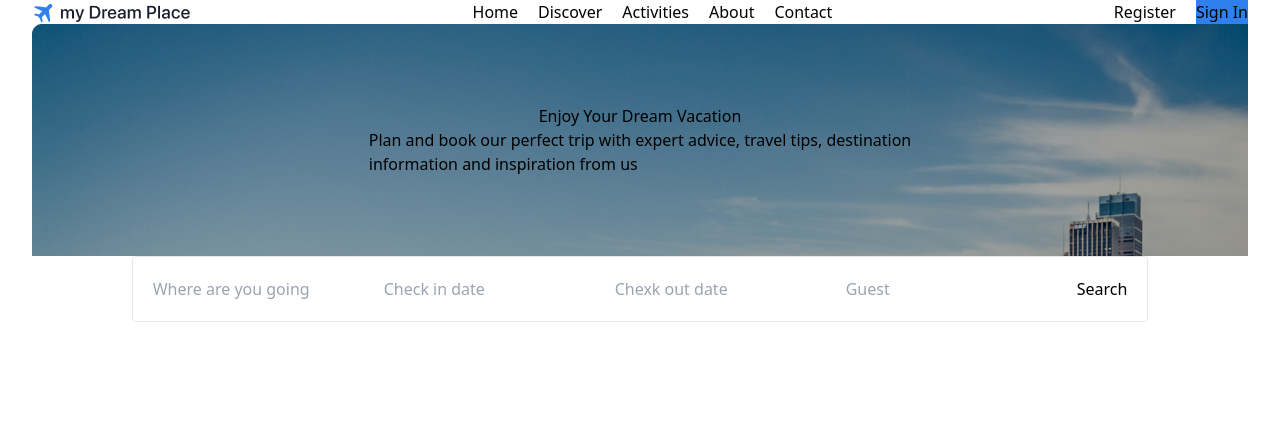
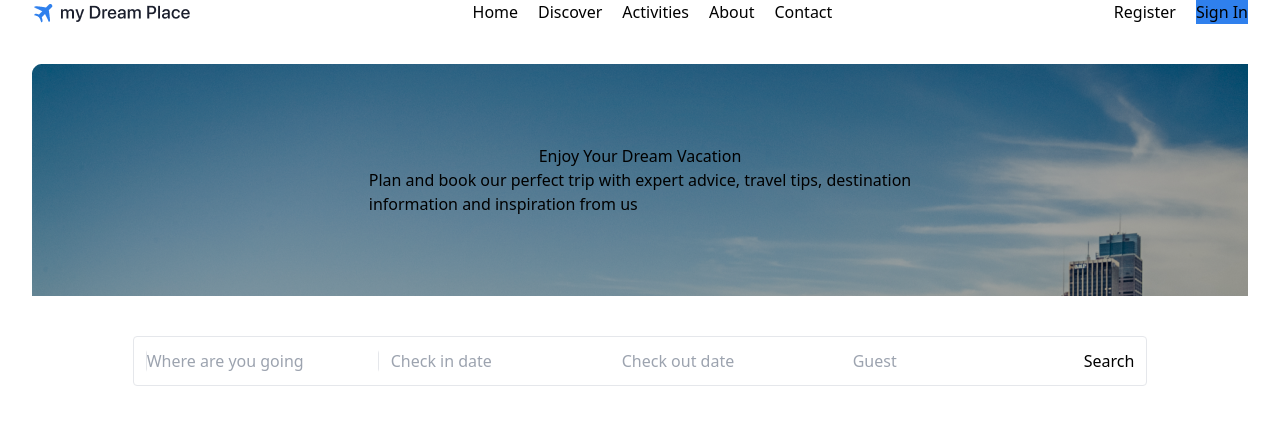
Before and after one commit to Alexandra4373/Dream-Place, a React (Vite) app: page / in a window 1280 px wide. Shown: the top 424 px of the page. Built offline with nearby package versions, Linux system fonts and the light colour scheme.

Commit message:
Update App.jsx

```diff
--- a/src/App.jsx
+++ b/src/App.jsx
@@ -25,7 +25,7 @@ function App() {
           </div>
         </div>
 
-        <div className="container">
+        <div className="container py-10">
           <div className="bg-hero flex flex-col justify-center items-center p-20 ">
             <p>Enjoy Your Dream Vacation</p>
             <p>
@@ -37,15 +37,15 @@ function App() {
 
         <div className="container">
           <div className="flex justify-center ">
-            <button className="bg-white border rounded p-5 mt--20">
-              <label>
+            <button className="bg-white border rounded p-3 mb--20">
+              <label className="bg-white border rounded mr-3">
                 <input type="text" placeholder="Where are you going"></input>
               </label>
               <label>
                 <input type="text" placeholder="Check in date"></input>
               </label>
               <label>
-                <input type="text" placeholder="Chexk out date"></input>
+                <input type="text" placeholder="Check out date"></input>
               </label>
               <label>
                 <input type="text" placeholder="Guest"></input>
```
